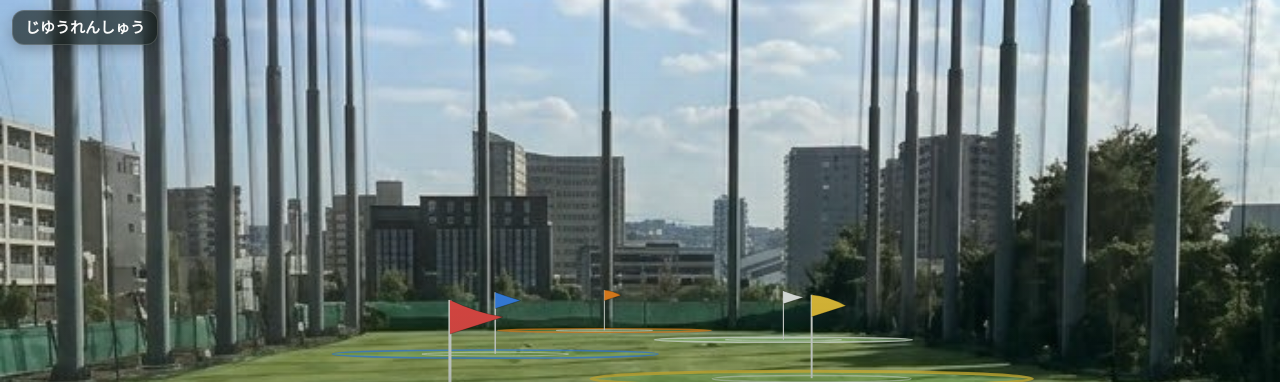
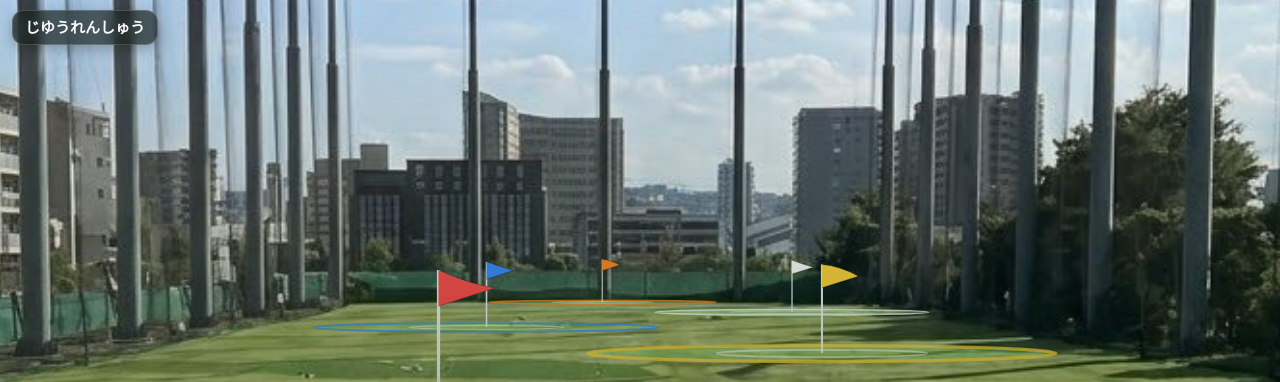
Before and after one commit to kakugawari/golf, a website: page index.html in a window 1280 px wide. Shown: the top 382 px of the page. Drawn offline with Linux system fonts and the light colour scheme.

Commit message:
カメラが玉についていくようにし、画面の上の黒い帯を消す
「カメラ固定は面白くない、玉についていってほしい」と言われた。
背景を写真にしたとき、写真の遠近に合わせるためカメラを打席に固定していた。
写真は 1 枚なので、奥へは「望遠で寄る」形で追う:
- 振り抜きを見せてから (飛んで 0.3 秒) 追い始め、玉の距離に合わせて最大 2 倍まで寄せる
  (写真が 704 x 1520 なので、それ以上はぼやける)
- 写真 (#bg) と canvas に同じ形を掛ける。打った瞬間の寄り・ゆれはその上に重ねる
- 寄ると手前の打つ人が大きくぼやけて残るので、寄るにつれて消す

画面の上の黒い帯は、写真のいちばん上に写っていた屋根の影だった
(時計の下に出て、アプリの画面が無いように見えた)。構えでも 1.06 倍に寄せ、
どの寄りでも屋根より上は画面に出さない。

テスト: 屋根の影が出ない、打つと寄って玉が画面の外に出ない (0/189 コマ)、
次の球で打席に戻る、を足した。

Co-Authored-By: Claude Opus 5.5 <noreply@anthropic.com>
Claude-Session: https://claude.ai/code/session_018Byozv7sevyohbCt5tUJEq

```diff
--- a/app.js
+++ b/app.js
@@ -211,10 +211,24 @@ function update(dt){
  else if(G.phase==='roll'){const s=G.shot;G.t+=dt;const v=Math.min(1,G.t/1.3);const lx=X(s,1),lz=Z(s,1),sl=(lx-X(s,0.97))/(lz-Z(s,0.97)||1);
   const r=s.roll*(1-(1-v)*(1-v));G.ball={x:lx+sl*r,y:s.apex*0.07*Math.abs(Math.sin(Math.PI*v*2))*(1-v),z:lz+r};if(v>=1)rest();}
  if(G.phase==='rest')G.restT+=dt;
- const c=G.cam,b=G.ball,active=['flight','roll','rest'].includes(G.phase);
- const tz=active?Math.max(-14,b.z-34):-14,th=active?4.5+b.y*0.6:4.5,tx=active?b.x*0.9:Math.min(1.8,W/F*2.8),k=Math.min(1,dt*(active?2.6:4));
- c.z+=(tz-c.z)*k;c.h+=(th-c.h)*k;c.x+=(tx-c.x)*k;
+ camUpdate(dt);
  setGauge();}
+/* カメラ: 写真ごと寄って、飛んでいく玉についていく (2D の寄り。写真は 1 枚なので、奥へは「望遠で寄る」形で追う)。
+   構えているあいだは少しだけ寄せて (CAM0)、写真のいちばん上の屋根の影を画面の外へ出す (時計の下が黒い帯に見えた)。
+   C.f は写真の上でどこを見るか (ふつうの画面の座標)、C.z は寄りの倍率 */
+const CAM0=1.06,CAMMAX=2.0,C={z:CAM0,f:null};
+function camTarget(){const o=pr(0,0,0),b=G.ball,act=['flight','roll','rest'].includes(G.phase)&&G.launched&&!(G.phase==='flight'&&G.t<0.3);  // 振り抜きを見せてから追う
+ if(!o)return null;if(!act)return {z:CAM0,f:{x:o.x,y:o.y},a:{x:o.x,y:o.y}};
+ const p=pr(b.x,b.y,b.z)||o;const z=Math.min(CAMMAX,CAM0+Math.max(0,b.z)/65);
+ // 玉を画面のまん中より少し上に置く (寄りが小さいうちは打った所寄り)
+ const u=Math.min(1,(z-CAM0)/0.6);return {z,f:p,a:{x:o.x+(W/2-o.x)*u,y:o.y+(H*0.42-o.y)*u}};}
+function camUpdate(dt){const t=camTarget();if(!t)return;if(!C.f){C.f={...t.f};C.a={...t.a};C.z=t.z;}
+ const k=Math.min(1,dt*(G.launched?3.2:4));C.z+=(t.z-C.z)*k;C.f.x+=(t.f.x-C.f.x)*k;C.f.y+=(t.f.y-C.f.y)*k;C.a.x+=(t.a.x-C.a.x)*k;C.a.y+=(t.a.y-C.a.y)*k;}
+// 写真と canvas に掛ける形: 画面 = 元の座標 x z + t。写真が画面をはみ出さない (すき間が出ない) ように t を止める
+function camT(){const z=C.z,f=C.f||{x:W/2,y:H/2},a=C.a||f;let tx=a.x-f.x*z,ty=a.y-f.y*z;tx=Math.min(0,Math.max(W-W*z,tx));ty=Math.min(-roofY()*z,Math.max(H-H*z,ty));return {z,tx,ty};}
+// 写真のいちばん上の屋根の影 (写真の y=0〜54) の下はし。ここより上は画面に出さない
+function roofY(){const k=picK();return (H-PIC.h*k)/2+54*k;}
+function view(p){const m=camT();return p&&{x:p.x*m.z+m.tx,y:p.y*m.z+m.ty,s:p.s*m.z};}
 
 /* ---------- draw ---------- */
 /* 背景は打席から見た練習場の写真 (range.jpg 704x1520)。カメラは打席に固定し、写真の遠近に合わせて描く。
@@ -269,9 +283,11 @@ function poseIdx(){const ph=G.phase,bk=p=>p<0.2?0:p<0.45?1:p<0.75?2:3;
  return 0;}
 function golfer(){const b=pr(0,0,0);if(!b)return;const sc=b.s*GSC,A=GFR[0];
  const fx=b.x+(A.fx-A.hx)*sc,fy=b.y+(A.fy-A.hy)*sc;
+ // カメラが玉を追って寄ると、手前の打つ人は大きくぼやけて画面に残る。寄るにつれて消す
+ const al=Math.max(0,Math.min(1,1-(C.z-CAM0)/0.3));if(al<=0)return;ctx.globalAlpha=al;
  ctx.fillStyle='rgba(0,0,0,.22)';ctx.beginPath();ctx.ellipse(fx+70*sc,fy,110*sc,16*sc,0,0,7);ctx.fill();
  let i=poseIdx();if(!(GFR[i].im.complete&&GFR[i].im.naturalWidth))i=0;const f=GFR[i];
- if(f.im.complete&&f.im.naturalWidth)ctx.drawImage(f.im,fx-f.fx*sc,fy-f.fy*sc,f.im.naturalWidth*sc,f.im.naturalHeight*sc);}
+ if(f.im.complete&&f.im.naturalWidth)ctx.drawImage(f.im,fx-f.fx*sc,fy-f.fy*sc,f.im.naturalWidth*sc,f.im.naturalHeight*sc);ctx.globalAlpha=1;}
 function ball(){const b=G.ball,g=pr(b.x,0,b.z),p=pr(b.x,b.y,b.z);if(!p)return;const r=Math.max(2.2,0.075*p.s);
  if(g){ctx.fillStyle=`rgba(0,0,0,${0.3*Math.max(0.15,1-b.y/40)})`;ctx.beginPath();ctx.ellipse(g.x,g.y,r*1.1,r*0.4,0,0,7);ctx.fill();}
  if(b.z<1&&b.y<0.1&&g){ctx.strokeStyle='#ffe28a';ctx.lineWidth=Math.max(1,0.05*g.s);ctx.beginPath();ctx.moveTo(g.x,g.y);ctx.lineTo(p.x,p.y+r);ctx.stroke();}
@@ -303,31 +319,34 @@ function windFx(dt){const w=G.wind,m=Math.hypot(w.x,w.z);if(m<0.1||G.phase==='ti
  for(const s of streaks){s.x+=vx*dt*(0.6+s.l);s.y+=vy*dt*(0.6+s.l);if(s.x>1.1)s.x-=1.2;if(s.x<-0.1)s.x+=1.2;if(s.y>1.1)s.y-=1.2;if(s.y<-0.1)s.y+=1.2;
   const x=s.x*W,y=s.y*H*0.75,L=(10+m*10)*s.l,n=Math.hypot(vx,vy)||1;ctx.beginPath();ctx.moveTo(x,y);ctx.lineTo(x-vx/n*L,y-vy/n*L);ctx.stroke();}}
 function parts(){for(const q of G.parts){const p=pr(q.x,q.y,q.z);if(!p)continue;if(p.x<-50||p.x>W+50||p.y<-50||p.y>H+50)continue;const sz=Math.min(40,Math.max(2,q.s*p.s));ctx.globalAlpha=Math.min(1,q.life/(q.l0*0.4));ctx.fillStyle=q.c;ctx.save();ctx.translate(p.x,p.y);ctx.rotate(q.rot);ctx.fillRect(-sz/2,-sz/4,sz,sz/2);ctx.restore();}ctx.globalAlpha=1;}
-function speedLines(){if(G.speed<=0)return;const a=Math.min(1,G.speed/0.6);ctx.strokeStyle=`rgba(255,255,255,${0.5*a})`;ctx.lineWidth=3;const o=pr(0,0,0)||{x:W/2,y:H*0.6},cx=o.x,cy=o.y;
+function speedLines(){if(G.speed<=0)return;const a=Math.min(1,G.speed/0.6);ctx.strokeStyle=`rgba(255,255,255,${0.5*a})`;ctx.lineWidth=3;const o=view(pr(0,0,0))||{x:W/2,y:H*0.6},cx=o.x,cy=o.y;
  for(let i=0;i<22;i++){const t=i/22*Math.PI*2+i,r1=Math.max(W,H)*(0.35+0.1*Math.sin(i*7)),r2=r1+60+40*a;ctx.beginPath();ctx.moveTo(cx+Math.cos(t)*r1,cy+Math.sin(t)*r1);ctx.lineTo(cx+Math.cos(t)*r2,cy+Math.sin(t)*r2);ctx.stroke();}}
 function placeDial(){const d=$('dial'),ph=G.phase,show=['ready','power','ring'].includes(ph)||(ph==='swing')||(ph==='flight'&&G.t<0.35);
  setCls(d,'hide',!show);if(!show)return;const sz=150;setA(d,'--ds',sz+'px');
- const b=pr(0,0,0);if(!b)return;setA(d,'left',Math.round(W-sz/2-24)+'px');setA(d,'top',Math.round(Math.min(H-sz/2-250,b.y-sz*0.55))+'px');}
+ const b=view(pr(0,0,0));if(!b)return;setA(d,'left',Math.round(W-sz/2-24)+'px');setA(d,'top',Math.round(Math.min(H-sz/2-250,b.y-sz*0.55))+'px');}
 const bgEl=$('bg');let bgLast='';
-function camBg(sx,sy,z,o){const v=(sx||sy||z>1.0005)?`translate(${sx.toFixed(1)}px,${sy.toFixed(1)}px) scale(${z.toFixed(4)})`:'';const tag=v+'|'+Math.round(o.x)+','+Math.round(o.y);if(tag===bgLast)return;bgLast=tag;
- bgEl.style.transformOrigin=`${o.x}px ${o.y}px`;bgEl.style.transform=v;}
+function camBg(A,ex,ey){const v=`matrix(${A.toFixed(4)},0,0,${A.toFixed(4)},${ex.toFixed(1)},${ey.toFixed(1)})`;if(v===bgLast)return;bgLast=v;bgEl.style.transform=v;}
 let T0=performance.now(),TT=0;
 function frame(now){requestAnimationFrame(frame);if(document.hidden){T0=now;return;}const dt=Math.min(0.05,Math.max(0,(now-T0)/1000));T0=now;TT+=dt;try{update(dt);placeDial();}catch(e){console.error(e);}
  ctx.setTransform(DPR,0,0,DPR,0,0);ctx.clearRect(0,0,W,H);ctx.globalAlpha=1;ctx.shadowBlur=0;ctx.save();try{
  // ゆれと寄り: canvas と写真 (#bg) を同じだけ動かす (canvas だけ動かすと写真の上で絵がずれて見えるだけになる)
- const sx=G.shake>0?(Math.random()-0.5)*G.shake:0,sy=G.shake>0?(Math.random()-0.5)*G.shake:0,z=1+0.07*G.kick*G.kick,o=pr(0,0,0)||{x:W/2,y:H/2};
- ctx.translate(sx+o.x,sy+o.y);ctx.scale(z,z);ctx.translate(-o.x,-o.y);camBg(sx,sy,z,o);
+ // カメラ (寄り・玉を追う) のうえに、打った瞬間の寄り (kick) とゆれを重ねる。全部まとめて 1 つの形 (倍率 A・ずらし E) にする
+ const sx=G.shake>0?(Math.random()-0.5)*G.shake:0,sy=G.shake>0?(Math.random()-0.5)*G.shake:0,kz=1+0.07*G.kick*G.kick,m=camT(),o=view(pr(0,0,0))||{x:W/2,y:H/2};
+ const A=m.z*kz,ex=(m.tx-o.x)*kz+o.x+sx,ey=(m.ty-o.y)*kz+o.y+sy;
+ ctx.setTransform(DPR*A,0,0,DPR*A,DPR*ex,DPR*ey);camBg(A,ex,ey);
  greens();marks();aimLine(TT);
  const objs=[];
  for(const t of TG)objs.push({z:t.z,f:()=>flag(t,TT)});objs.push({z:0.01,f:golfer});objs.push({z:G.ball.z,f:()=>{trail();streak();ball();}});
- objs.sort((a,b)=>b.z-a.z).forEach(o=>o.f());impact();parts();windFx(dt);speedLines();
+ objs.sort((a,b)=>b.z-a.z).forEach(o=>o.f());impact();parts();
  }catch(e){console.error(e);}finally{ctx.restore();}
+ // 風の筋と速さの線は、画面に貼る物 (カメラに合わせて動かさない)
+ ctx.setTransform(DPR,0,0,DPR,0,0);try{windFx(dt);speedLines();}catch(e){console.error(e);}
  if(G.flash>0){ctx.fillStyle=`rgba(255,255,240,${Math.min(0.8,G.flash)})`;ctx.fillRect(0,0,W,H);}
  }
 buildClubs();hud();bestText();setGauge();requestAnimationFrame(frame);
 clearRun();
 // テストから中身をのぞく入口
-window.__app={G,CLUBS,TG,pr,GFR,poseIdx,GSC,sfx,tone,noise,resetAudio(){AC=null;NB=null;live=0;},get audio(){return AC;},get size(){return {W,H};},get save(){return save;}};
+window.__app={G,CLUBS,TG,pr,view,C,camT,roofY,GFR,poseIdx,GSC,sfx,tone,noise,resetAudio(){AC=null;NB=null;live=0;},get audio(){return AC;},get size(){return {W,H};},get save(){return save;}};
 
 }
 
--- a/styles.css
+++ b/styles.css
@@ -12,7 +12,7 @@ body{font:16px/1.4 "M PLUS Rounded 1c",system-ui,sans-serif;color:var(--ink);use
 /* 練習場の写真 (動かないので CSS の背景に敷く。canvas は動く物だけを描く) */
 #stage{position:absolute;inset:0;background:#7ec8f0 url(range.jpg) center/cover no-repeat}
 /* 写真をもう 1 枚重ね、打った瞬間はこちらをゆらして寄せる (下の #stage の写真がすき間を埋める) */
-#bg{position:absolute;inset:0;background:url(range.jpg) center/cover no-repeat;will-change:transform}
+#bg{position:absolute;inset:0;background:url(range.jpg) center/cover no-repeat;will-change:transform;transform-origin:0 0}
 #c{position:absolute;inset:0;width:100%;height:100%;display:block}
 /* プレイ中の HUD: 写真の上に置く「暗いガラス」の板 + 白い字 + 金色 1 色のアクセント (見本の Topgolf の画面に合わせた)。
    クリーム色の板や黄色い札は、写真の上で浮いて見えたのでやめた */
```
Also changed, not shown: CLAUDE.md (+7 -1 lines), browser-test.js (+29 -3 lines).
